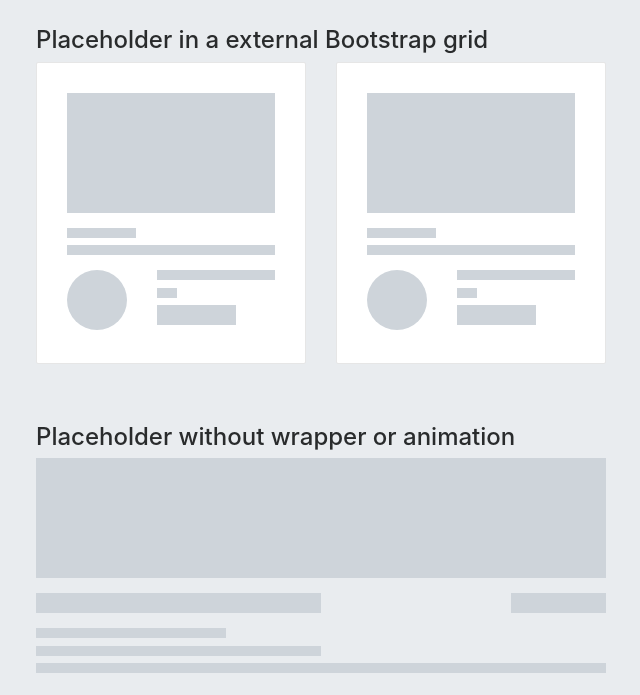
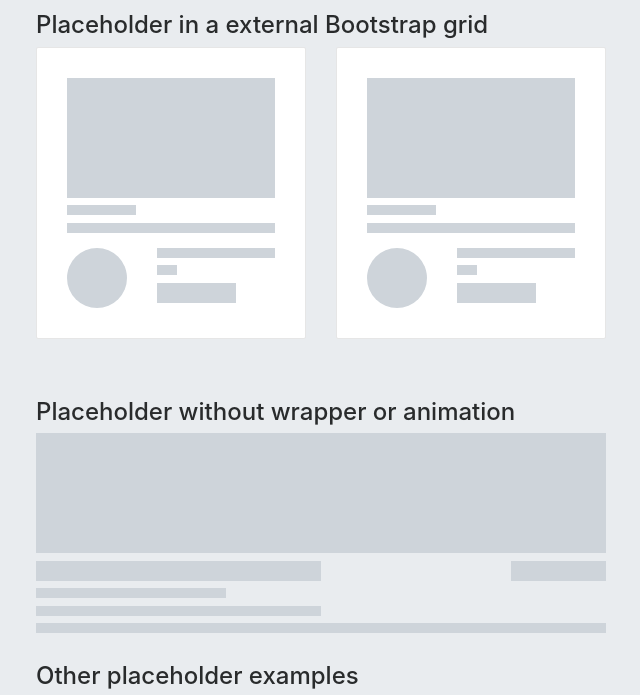
Before and after one commit to zalog/placeholder-loading, a website: page src/index.html in a window 1280 px wide. Shown: the part 490-1185 px from the top of the page, without its empty margins (319-959 px from the left). Drawn offline with nearby package versions, Linux system fonts and the light colour scheme; files that its build step writes are made by us from their sources.

Commit message:
refactor: moves margins for markup flexibility
- refactors how margins are applied
- uses `.ph-col` as wrapper in demo, but all `.ph-col-*` are working for spacings

```diff
--- a/src/index.html
+++ b/src/index.html
@@ -106,7 +106,7 @@
 
       <h2 class="h4">Placeholder without wrapper or animation</h2>
 
-      <div class="ph-col-12">
+      <div class="ph-col">
         <div class="ph-picture"></div>
         <div class="ph-row">
           <div class="ph-col-6 big"></div>
--- a/src/scss/_layout.scss
+++ b/src/scss/_layout.scss
@@ -36,23 +36,23 @@
     flex-flow: column;
     padding-right: ($ph-gutter / 2);
     padding-left: ($ph-gutter / 2);
+    margin-bottom: $ph-spacer;
   }
 }
 
 .ph-row {
   display: flex;
   flex-wrap: wrap;
-  margin-bottom: ($ph-spacer / 2);
+  margin-top: -($ph-spacer / 2);
 
   div {
     height: 10px;
-    margin-bottom: ($ph-spacer / 2);
+    margin-top: ($ph-spacer / 2);
     background-color: $ph-color;
   }
   .big,
   &.big div {
     height: 20px;
-    margin-bottom: $ph-spacer;
   }
   .empty {
     background-color: rgba($ph-bg, 0);
@@ -78,12 +78,21 @@
   flex: 0 0 percentage(12 / 12);
 }
 
+[class*="ph-col"] > * {
+  + .ph-row {
+    margin-top: 0;
+  }
+
+  + * {
+    margin-top: ($ph-spacer / 2);
+  }
+}
+
 .ph-avatar {
   position: relative;
   width: 100%;
   min-width: 60px;
   background-color: $ph-color;
-  margin-bottom: $ph-spacer;
   border-radius: $ph-avatar-border-radius;
   overflow: hidden;
 
@@ -98,7 +107,6 @@
   width: 100%;
   height: 120px;
   background-color: $ph-color;
-  margin-bottom: $ph-spacer;
 }
 
 @keyframes phAnimation {
```
